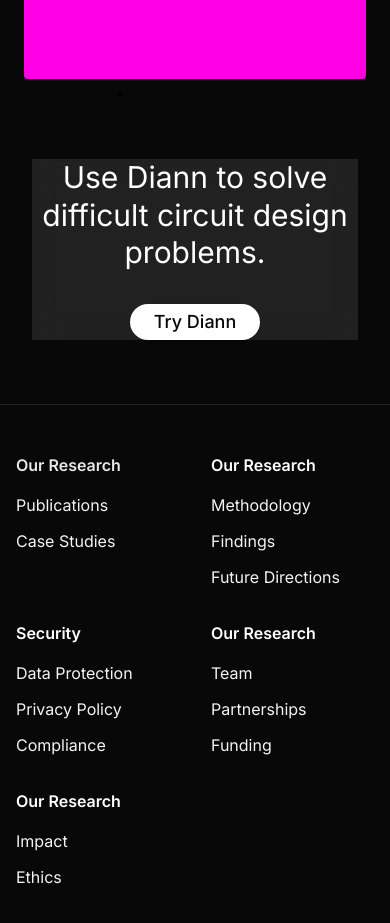
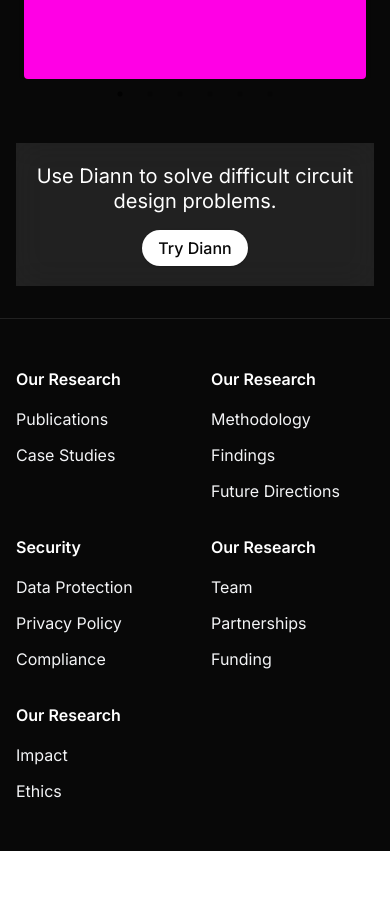
Before and after one commit to MohammadHarish52/residency-client, a Next.js app: page / in a window 390 px wide. Shown: the part 3580-4503 px from the top of the page. After the commit the page ends 4431 px from the top, so only its background shows below. Built offline with nearby package versions, Linux system fonts and the light colour scheme.

Commit message:
mobile changes

```diff
--- a/components/footer.tsx
+++ b/components/footer.tsx
@@ -7,7 +7,7 @@
     <footer className="bg-[#080808] py-12 px-4">
       <div className="max-w-6xl mx-auto grid grid-cols-2 md:grid-cols-5 gap-8">
         <div>
-          <h2 className="font-semibold mb-4 text-gray-200">Our Research</h2>
+          <h2 className="font-semibold mb-4 text-white">Our Research</h2>
           <ul className="space-y-3">
             <li>
               <Link href="#" className="text-gray-100 hover:text-gray-300">
--- a/components/try-diann-cta.tsx
+++ b/components/try-diann-cta.tsx
@@ -4,13 +4,13 @@
 
 export function TryDiannCta() {
   return (
-    <div className="w-full  bg-[#080808] flex items-center justify-center p-8 pb-16 border-b border-[#212121]">
-      <div className="w-full max-w-5xl aspect-[20/8] bg-white bg-opacity-10 backdrop-filter backdrop-blur-lg flex items-center justify-center ">
+    <div className="w-full bg-[#080808] flex items-center justify-center p-4 sm:p-8 pb-8 sm:pb-16 border-b border-[#212121]">
+      <div className="w-full max-w-5xl aspect-[20/8] bg-white bg-opacity-10 backdrop-filter backdrop-blur-lg flex items-center justify-center">
         <div className="max-w-3xl mx-auto text-center">
-          <h2 className="text-3xl lg:text-[64px] font-regular mb-8 leading-tight text-white">
+          <h2 className="text-xl sm:text-3xl lg:text-[64px] font-regular mb-4 sm:mb-8 leading-tight sm:leading-snug lg:leading-normal text-white">
             Use Diann to solve difficult circuit design problems.
           </h2>
-          <Button className="bg-white hover:bg-pink-600 hover:text-[#fff] text-[#080808] font-medium py-2 px-6 rounded-full  text-lg">
+          <Button className="bg-white hover:bg-pink-600 hover:text-[#fff] text-[#080808] font-medium py-2 px-4 sm:px-6 rounded-full text-base sm:text-lg">
             Try Diann
           </Button>
         </div>
```
